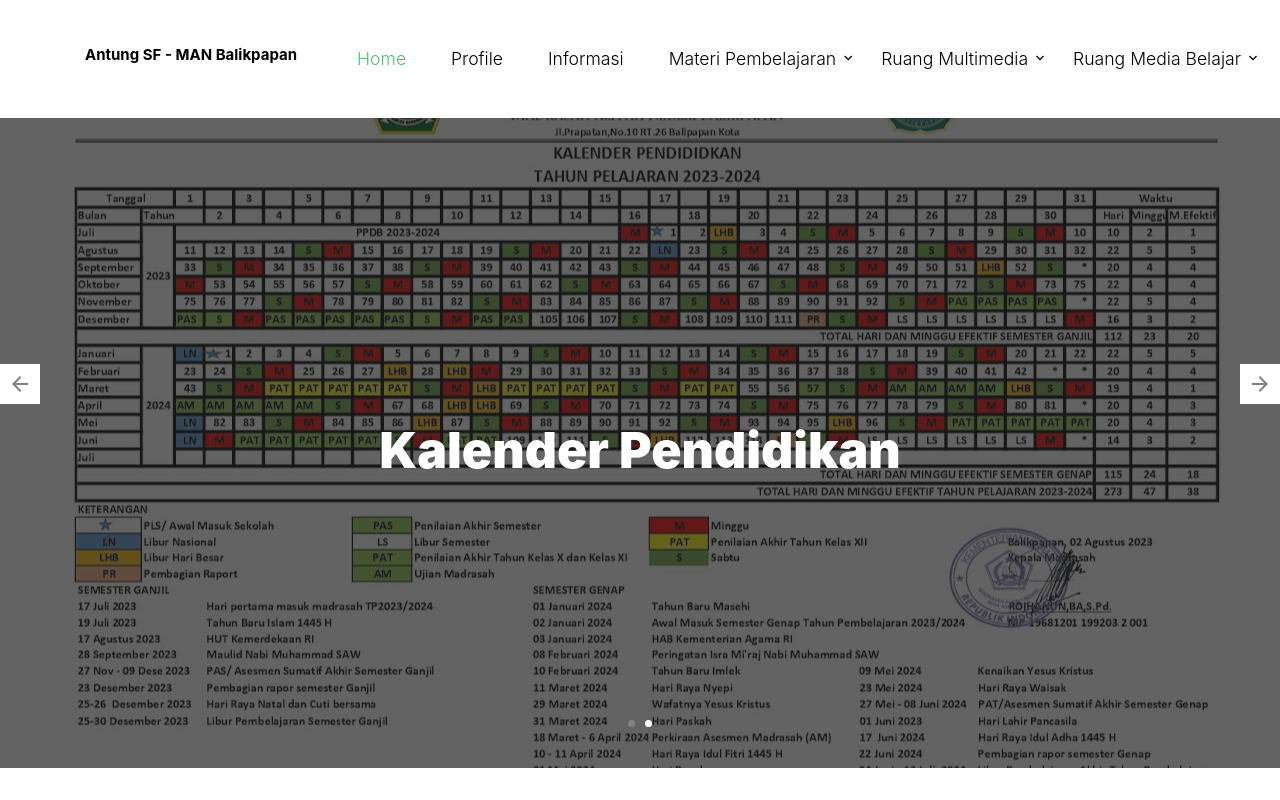
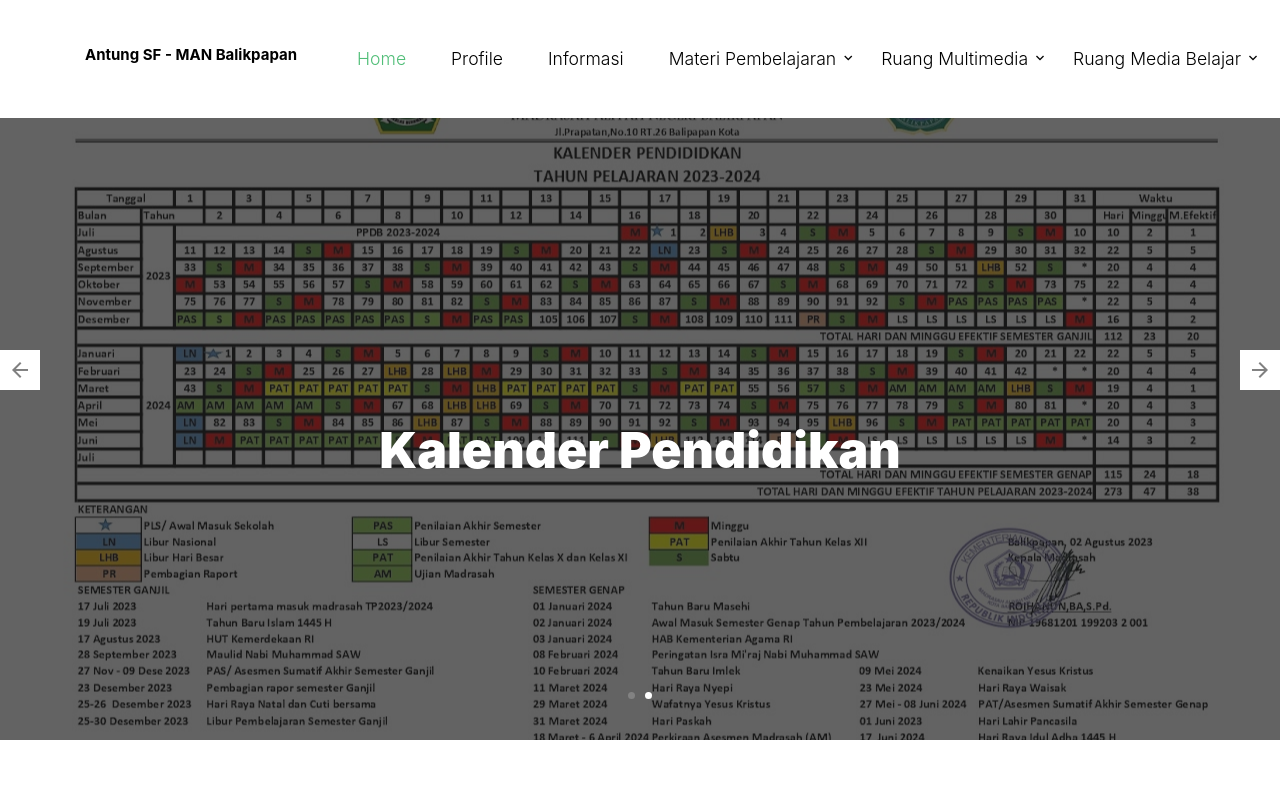
Before and after one commit to AntungFauziah28/AntungFauziah28.github.io, a plain HTML site: page index.html in a window 1280 px wide. Shown: the top 800 px of the page. Drawn offline with nearby package versions, Linux system fonts and the light colour scheme; files whose address does not match are found by name; a web font is replaced by a local one.

Commit message:
ubah css

```diff
--- a/css/style.css
+++ b/css/style.css
@@ -772,7 +772,7 @@ h1, h2, h3, h4, h5,
 .hero-slide {
   position: relative;
   overflow: hidden;
-   max-height: 768px;
+   max-height: 740px;
   }
 
   .hero-slide .intro-section h1 {
```
